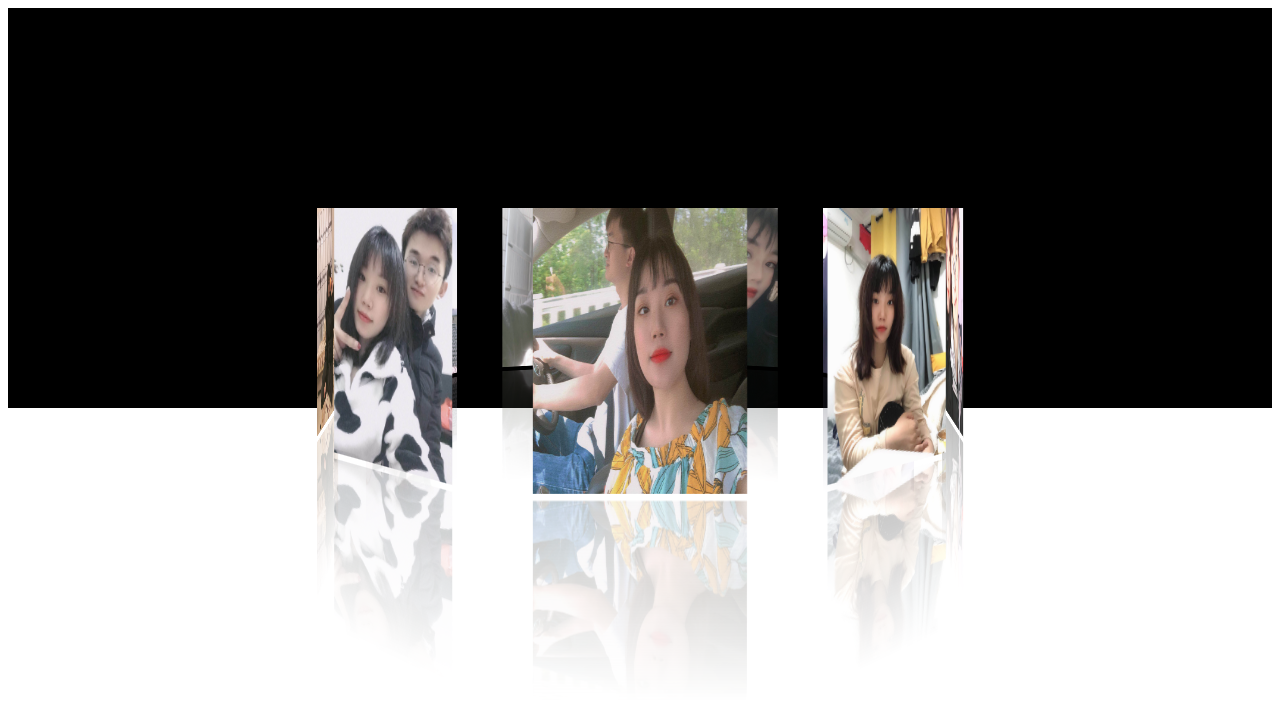
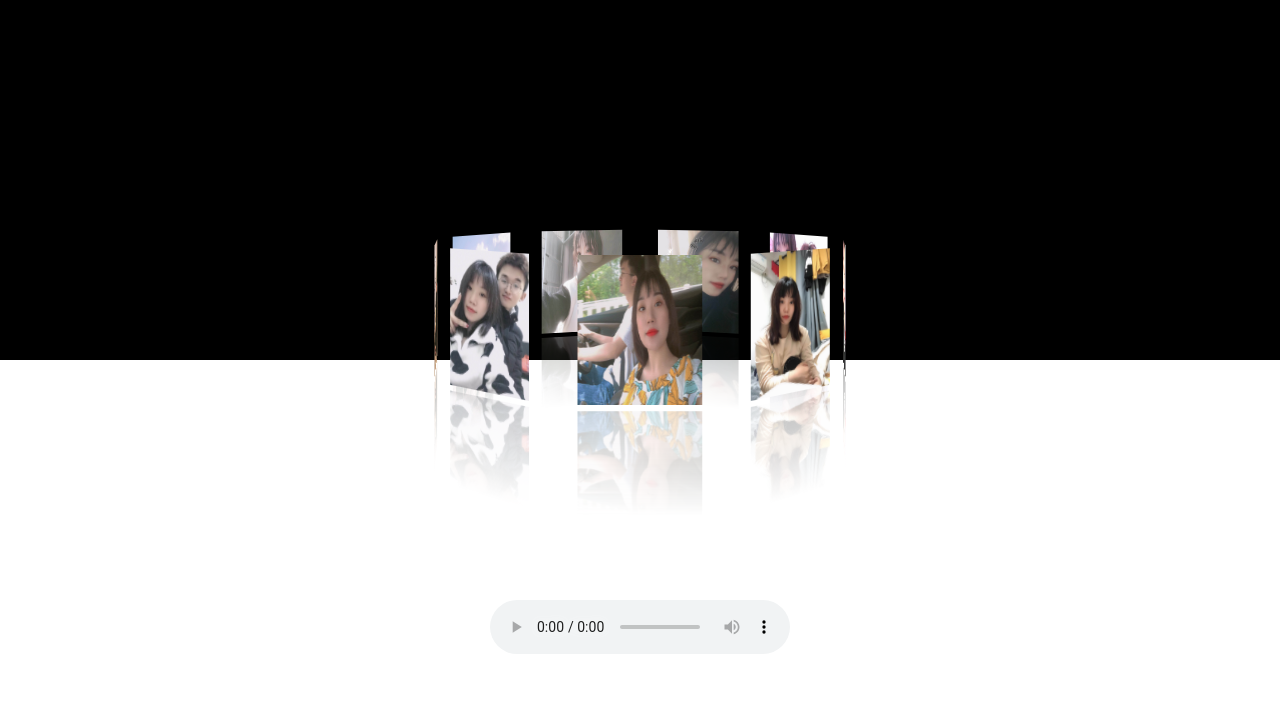
Before and after one commit to Charlieeeeee/static, a plain HTML site: page 3D-album/m.html in a window 1280 px wide. Drawn offline with Linux system fonts and the light colour scheme.

Commit message:
optimization

```diff
--- a/3D-album/m.html
+++ b/3D-album/m.html
@@ -3,9 +3,16 @@
 <head>
     <meta charset="UTF-8">
     <meta name="viewport" content="width=device-width, initial-scale=1.0">
-    <title>陈礼超</title>
+    <title>钰&超</title>
     <link rel="shortcut icon" href="favicon.ico">
     <style>
+        *{
+            padding: 0;
+            margin: 0;
+        }
+        body{
+            overflow: hidden;
+        }
         .container{
             height: 100%;
             background: black;
@@ -16,9 +23,9 @@
             display: table;
         }
         .container > .album{
-            width: 150px;
-            height: 200px;
-            margin: 200px auto;
+            width: 100px;
+            height: 120px;
+            margin: 240px auto;
             position: relative;
             transform-style:preserve-3d; /*设置场景风格*/
         }
@@ -26,21 +33,35 @@
             position: absolute;
             -webkit-box-reflect: below 5px -webkit-linear-gradient(top,rgba(250,250,250,0),rgba(250,250,250,.0) 30%,rgba(250,250,250,0.3));
         }
+        .mp3-box{
+            display: flex;
+            justify-content: center;
+            align-items: center;
+        }
+        .mp3-audio{
+
+        }
     </style>
 </head>
 <body>
     <div class="container">
         <div class="album" id="album">
-            <img src="./imgs/1.jpg" alt="" width="150" height="200">
-            <img src="./imgs/2.jpg" alt="" width="150" height="200">
-            <img src="./imgs/3.jpg" alt="" width="150" height="200">
-            <img src="./imgs/4.jpg" alt="" width="150" height="200">
-            <img src="./imgs/5.jpg" alt="" width="150" height="200">
-            <img src="./imgs/6.jpg" alt="" width="150" height="200">
-            <img src="./imgs/7.jpg" alt="" width="150" height="200">
-            <img src="./imgs/8.jpg" alt="" width="150" height="200">
-            <img src="./imgs/9.jpg" alt="" width="150" height="200">
+            <img src="./imgs/1.jpg" alt="" width="100" height="120">
+            <img src="./imgs/2.jpg" alt="" width="100" height="120">
+            <img src="./imgs/3.jpg" alt="" width="100" height="120">
+            <img src="./imgs/4.jpg" alt="" width="100" height="120">
+            <img src="./imgs/5.jpg" alt="" width="100" height="120">
+            <img src="./imgs/6.jpg" alt="" width="100" height="120">
+            <img src="./imgs/7.jpg" alt="" width="100" height="120">
+            <img src="./imgs/8.jpg" alt="" width="100" height="120">
+            <img src="./imgs/9.jpg" alt="" width="100" height="120">
         </div>
+    </div>
+    <div class="mp3-box">
+        <audio controls id="music" class="mp3-audio" controls loop>
+            <source src="./mp3/baobei.mp3" type="audio/ogg">
+            您的浏览器不支持 audio 元素。
+        </audio>
     </div>
     <!-- 如何设置3D布局
         1、 先设置场景景深
@@ -55,21 +76,29 @@
     var rotX = 0
     var rotY = 0
 
+    const myplay = () => {
+      var music = document.getElementById("music");
+　　　　//判断如果音乐停止播放中，就让他播放。。。
+      if (music.paused) {
+        music.paused = false;
+        music.play();
+      }
+    }
     const returnFalse = (e) => {
       e.preventDefault()
     }
     window.onload = ()=>{
         Array.prototype.forEach.call(imgs, (it, i, arr) => {
-            it.style.transform = `rotateY(${i * unitDeg}deg) translateZ(300px)`
+            it.style.transform = `rotateY(${i * unitDeg}deg) translateZ(200px)`
             it.style.transition = `1s ${(len - i) * 0.1}s`
             it.ontouchstart = returnFalse
+            myplay();
       })
-      //   鼠标移动 相册旋转 改变album的transform 的rotateX 和 rotateY的值
+        // 鼠标移动 相册旋转 改变album的transform 的rotateX 和 rotateY的值
       document.ontouchstart = function (e) { // 鼠标点击事件
         lastX = e.changedTouches[0].clientX
         lastY = e.changedTouches[0].clientY
         this.ontouchmove= (e) => { // 鼠标移动事件
-          console.log(e)
           newX = e.changedTouches[0].clientX
           newY = e.changedTouches[0].clientY
 
```
Also changed, not shown: 3D-album/index.html (+1 -1 lines), 3D-album/pc.html (+5 -2 lines), 3 other files.
